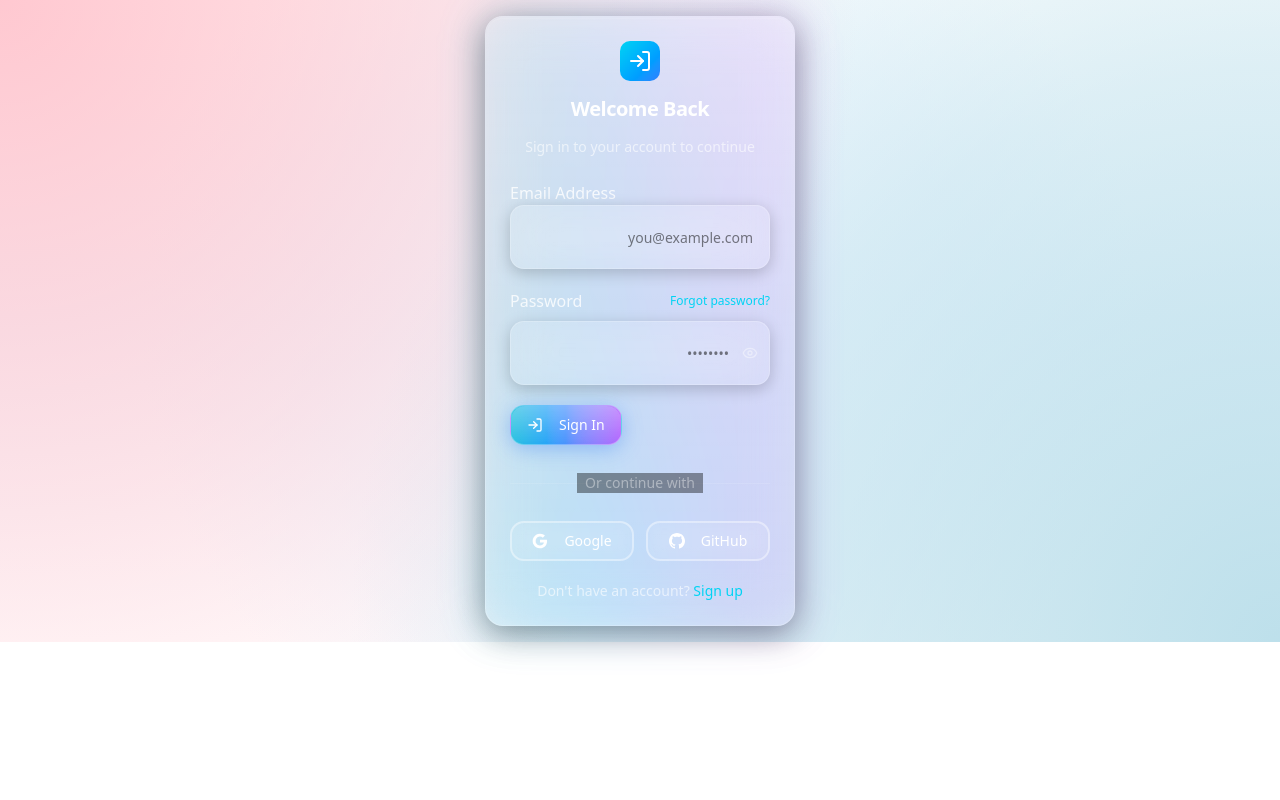
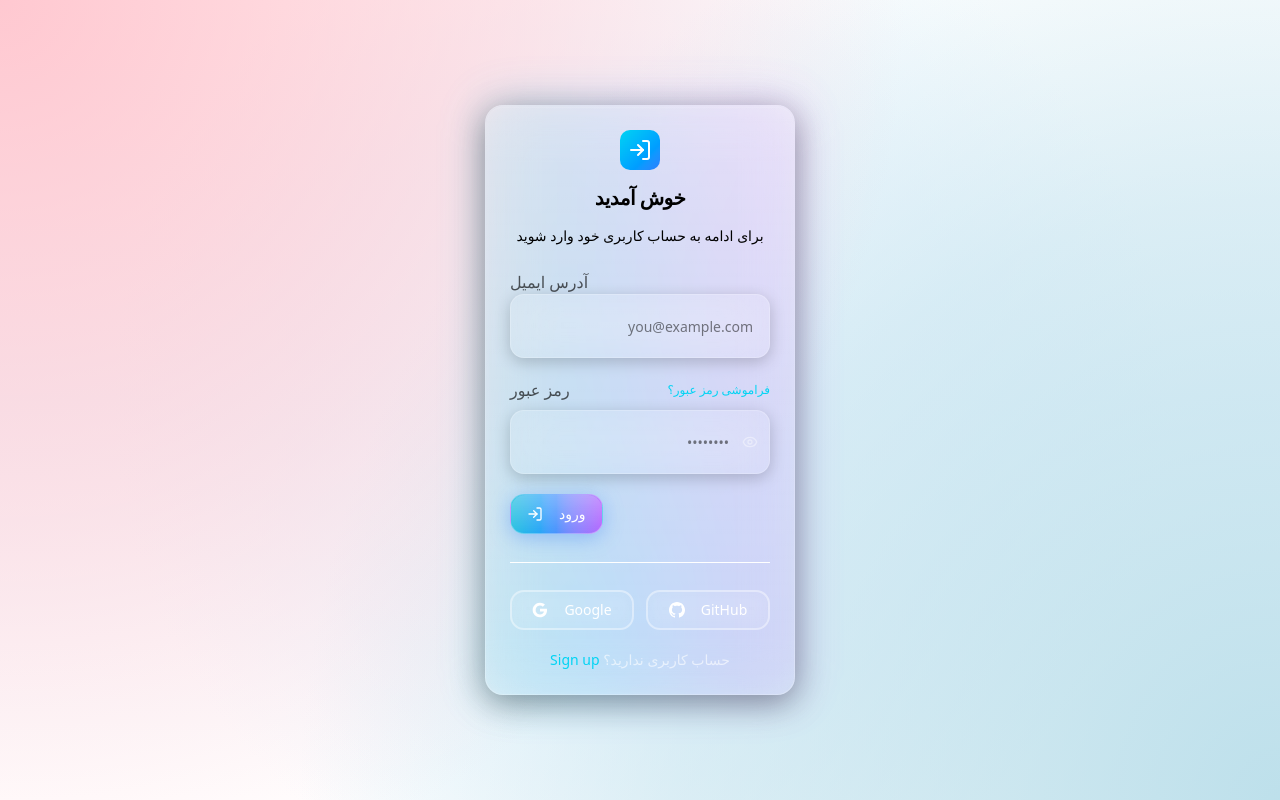
Before and after one commit to mohammadrezagolchehre/MIREA, a Next.js app: page /auth/login in a window 1280 px wide. Built offline with nearby package versions, Linux system fonts and the light colour scheme.

Commit message:
fixing some bugs and turning pages to persian

```diff
--- a/app/auth/forgot-password/page.tsx
+++ b/app/auth/forgot-password/page.tsx
@@ -27,7 +27,9 @@ export default function ForgotPasswordPageBlock() {
   }
 
   return (
-    <div className="min-full py-4 flex items-center justify-center liora-bg px-40">
+    <div className="min-h-screen py-4 flex items-center justify-center liora-bg px-4 sm:px-6 md:px-12 lg:px-40">
+
+
       <GlassCard className="w-full max-w-md">
         {!isSubmitted ? (
           <>
@@ -37,9 +39,9 @@ export default function ForgotPasswordPageBlock() {
                   <Mail className="h-6 w-6 text-white" />
                 </div>
               </div>
-              <GlassCardTitle className="text-2xl">Forgot Password?</GlassCardTitle>
-              <GlassCardDescription>
-                No problem! Enter your email and we&apos;ll send you a link to reset your password.
+              <GlassCardTitle className="text-2xl">بازیابی رمز عبور</GlassCardTitle>
+              <GlassCardDescription className="text-black/65">
+                مشکلی در ورود دارید؟ ایمیل خود را وارد کنید تا لینک بازیابی رمز عبور برای شما ارسال شود.
               </GlassCardDescription>
             </GlassCardHeader>
 
@@ -47,8 +49,8 @@ export default function ForgotPasswordPageBlock() {
               <form onSubmit={handleSubmit} className="space-y-5">
                 {/* Email Input */}
                 <div className="space-y-2">
-                  <Label htmlFor="email" className="text-white/80">
-                    Email Address
+                  <Label htmlFor="email" className="text-black/65 text-right" dir="rtl">
+                    آدرس ایمیل شما
                   </Label>
                   <GlassInput
                     id="email"
@@ -59,8 +61,8 @@ export default function ForgotPasswordPageBlock() {
                     required
                     className="bg-white/5"
                   />
-                  <p className="text-xs text-white/50 mt-1">
-                    We&apos;ll send a password reset link to this email address.
+                  <p className="text-xs text-black/65 mt-1 text-right" dir="rtl">
+                    مطمئن شوید که ایمیل وارد شده صحیح است و به آن دسترسی دارید، زیرا لینک بازیابی به این آدرس ارسال خواهد شد.
                   </p>
                 </div>
 
@@ -69,12 +71,12 @@ export default function ForgotPasswordPageBlock() {
                   {isLoading ? (
                     <>
                       <div className="h-4 w-4 rounded-full border-2 border-white/30 border-t-white animate-spin mr-2" />
-                      Sending...
+                      ... در حال ارسال
                     </>
                   ) : (
                     <>
                       <Send className="h-4 w-4 mr-2" />
-                      Send Reset Link
+                      ارسال لینک بازیابی
                     </>
                   )}
                 </GlassButton>
@@ -99,36 +101,32 @@ export default function ForgotPasswordPageBlock() {
                   <Mail className="h-6 w-6 text-white" />
                 </div>
               </div>
-              <GlassCardTitle className="text-2xl">Check Your Email</GlassCardTitle>
-              <GlassCardDescription>
-                We&apos;ve sent a password reset link to{" "}
-                <span className="font-medium text-white/90">{email}</span>
+              <GlassCardTitle className="text-2xl">ایمیل های خود را چک کنید</GlassCardTitle>
+              <GlassCardDescription className="text-black/65 " >
+                ما ایمیل بازیابی رمز عبورتان را برایتان ارسال کردیم{" "}
+                <span className="font-medium text-black/65 justify-center" >{email}</span>
               </GlassCardDescription>
             </GlassCardHeader>
 
             <GlassCardContent className="space-y-6">
               {/* Success Message */}
               <div className="p-4 rounded-lg bg-green-500/10 border border-green-500/20">
-                <p className="text-sm text-green-400">
-                  Please check your email and follow the instructions to reset your password. The link expires in 24 hours.
+                <p className="text-sm text-green-400" dir="rtl">
+                  لطفاً صندوق ورودی ایمیل خود را بررسی کنید و روی لینک بازیابی رمز عبور کلیک کنید تا یک رمز عبور جدید تنظیم کنید. اگر ایمیل را دریافت نکردید، ممکن است در پوشه اسپم یا هرزنامه باشد.
                 </p>
               </div>
 
               {/* Helpful Tips */}
-              <div className="space-y-3">
-                <h3 className="text-sm font-medium text-white/80">Didn&apos;t receive the email?</h3>
+              <div className="space-y-3" dir="rtl">
+                <h3 className="text-sm font-medium text-white/80">ایمیل دریافت نکردید؟</h3>
                 <ul className="space-y-2 text-xs text-white/60">
                   <li className="flex gap-2">
                     <span className="text-cyan-400">•</span>
-                    <span>Check your spam or junk folder</span>
+                    <span>پوشه اسپم یا هرزنامه را بررسی کنید.</span>
                   </li>
                   <li className="flex gap-2">
                     <span className="text-cyan-400">•</span>
-                    <span>Make sure you entered the correct email address</span>
-                  </li>
-                  <li className="flex gap-2">
-                    <span className="text-cyan-400">•</span>
-                    <span>Try using a different email address if you have one on file</span>
+                    <span>مطمئن شوید که ایمیل درست را وارد کرده اید.</span>
                   </li>
                 </ul>
               </div>
@@ -141,7 +139,7 @@ export default function ForgotPasswordPageBlock() {
                   className="flex-1"
                   onClick={handleBack}
                 >
-                  Try Different Email
+                  از اول شروع کنید
                 </GlassButton>
                 <GlassButton
                   type="button"
@@ -153,14 +151,14 @@ export default function ForgotPasswordPageBlock() {
                   {isLoading ? (
                     <div className="h-4 w-4 rounded-full border-2 border-white/30 border-t-white animate-spin" />
                   ) : (
-                    "Resend Email"
+                    "ارسال مجدد ایمیل"
                   )}
                 </GlassButton>
               </div>
 
               {/* Contact Support */}
-              <p className="text-center text-xs text-white/50 pt-4 border-t border-white/10">
-                Still need help?{" "}
+              <p className="text-center text-xs text-white/50 pt-4 border-t border-white/10" dir="rtl">
+                همچنان به کمک نیاز دارید؟{" "}
                 <a href="#" className="text-cyan-400 hover:text-cyan-300 transition-colors">
                   Contact support
                 </a>
--- a/app/auth/login/page.tsx
+++ b/app/auth/login/page.tsx
@@ -25,7 +25,9 @@ export default function LoginPageBlock() {
   }
 
   return (
-    <div className="min-full py-4 flex items-center justify-center liora-bg px-4">
+    <div className="min-h-screen py-4 flex items-center justify-center liora-bg px-4 sm:px-6 md:px-12 lg:px-40">
+
+
       <GlassCard className="w-full max-w-md">
         <GlassCardHeader className="space-y-2 text-center">
           <div className="flex justify-center mb-2">
@@ -33,16 +35,16 @@ export default function LoginPageBlock() {
               <LogIn className="h-6 w-6 text-white" />
             </div>
           </div>
-          <GlassCardTitle className="text-xl">Welcome Back</GlassCardTitle>
-          <GlassCardDescription>Sign in to your account to continue</GlassCardDescription>
+          <GlassCardTitle className="text-xl text-black">خوش آمدید</GlassCardTitle>
+          <GlassCardDescription className="text-black">برای ادامه به حساب کاربری خود وارد شوید</GlassCardDescription>
         </GlassCardHeader>
 
         <GlassCardContent>
           <form onSubmit={handleSubmit} className="space-y-5">
             {/* Email Input */}
             <div className="space-y-2">
-              <Label htmlFor="email" className="text-white/80">
-                Email Address
+              <Label htmlFor="email" className="text-black/65" >
+                آدرس ایمیل
               </Label>
               <GlassInput
                 id="email"
@@ -58,15 +60,15 @@ export default function LoginPageBlock() {
             {/* Password Input */}
             <div className="space-y-2">
               <div className="flex items-center justify-between">
-                <Label htmlFor="password" className="text-white/80">
-                  Password
+                <Label htmlFor="password" className="text-black/65 text-right ">
+                  رمز عبور
                 </Label>
 
                 <a
                   onClick={() => router.push("/auth/forgot-password")}
                   className="text-xs text-cyan-400 hover:text-cyan-300 transition-colors"
                 >
-                  Forgot password?
+                  فراموشی رمز عبور؟
                 </a>
 
 
@@ -95,12 +97,12 @@ export default function LoginPageBlock() {
               {isLoading ? (
                 <>
                   <div className="h-4 w-4 rounded-full border-2 border-white/30 border-t-white animate-spin mr-2" />
-                  Signing in...
+                  ... درحال ورود
                 </>
               ) : (
                 <>
                   <LogIn className="h-4 w-4 mr-2" />
-                  Sign In
+                  ورود
                 </>
               )}
             </GlassButton>
@@ -108,10 +110,7 @@ export default function LoginPageBlock() {
             {/* Divider */}
             <div className="relative py-2">
               <div className="absolute inset-0 flex items-center">
-                <div className="w-full border-t border-white/10" />
-              </div>
-              <div className="relative flex justify-center text-sm">
-                <span className="bg-black/40 px-2 text-white/40">Or continue with</span>
+                <div className="w-full border-t border-white" />
               </div>
             </div>
 
@@ -147,9 +146,9 @@ export default function LoginPageBlock() {
             </div>
 
             {/* Sign Up Link */}
-            <p className="text-center text-sm text-white/60">
-              Don&apos;t have an account?{" "}
-              <a href="#" className="text-cyan-400 hover:text-cyan-300 transition-colors font-medium">
+            <p className="text-center text-sm text-white/60" dir="rtl">
+              حساب کاربری ندارید؟{" "}
+              <a onClick={() => router.push("/auth/signup")} className="text-cyan-400 hover:text-cyan-300 transition-colors font-medium">
                 Sign up
               </a>
             </p>
--- a/app/auth/signup/page.tsx
+++ b/app/auth/signup/page.tsx
@@ -7,6 +7,7 @@ import { GlassInput } from "@/components/ui/glass-input"
 import { GlassButton } from "@/components/ui/glass-button"
 import { GlassCheckbox } from "@/components/glass-checkbox"
 import { Label } from "@radix-ui/react-label"
+import { useRouter } from "next/navigation"
 
 interface ValidationRules {
   minLength: boolean
@@ -26,6 +27,7 @@ export default function SignupPageBlock() {
   const [confirmPassword, setConfirmPassword] = useState("")
   const [agreeToTerms, setAgreeToTerms] = useState(false)
   const [isLoading, setIsLoading] = useState(false)
+  const router = useRouter()
 
   const validatePassword = (pwd: string): ValidationRules => ({
     minLength: pwd.length >= 8,
@@ -51,7 +53,9 @@ export default function SignupPageBlock() {
   }
 
   return (
-    <div className="min-full py-4 flex items-center justify-center liora-bg px-4">
+    <div className="min-h-screen py-4 flex items-center justify-center liora-bg px-4 sm:px-6 md:px-12 lg:px-40">
+
+
       <GlassCard className="w-full max-w-md">
         <GlassCardHeader className="space-y-2 text-center">
           <div className="flex justify-center mb-2">
@@ -59,8 +63,8 @@ export default function SignupPageBlock() {
               <UserPlus className="h-6 w-6 text-white" />
             </div>
           </div>
-          <GlassCardTitle className="text-2xl">Create Account</GlassCardTitle>
-          <GlassCardDescription>Join us today and get started</GlassCardDescription>
+          <GlassCardTitle className="text-2xl">ساخت حساب کاربری</GlassCardTitle>
+          <GlassCardDescription className="text-black/65" dir="rtl">یه چیزی مینویسم اینجا!</GlassCardDescription>
         </GlassCardHeader>
 
         <GlassCardContent>
@@ -68,29 +72,29 @@ export default function SignupPageBlock() {
             {/* Name Fields */}
             <div className="grid grid-cols-2 gap-3">
               <div className="space-y-2">
-                <Label htmlFor="firstName" className="text-white/80">
-                  First Name
+                <Label htmlFor="lastName" className="text-black/65">
+                  نام خانوادگی
                 </Label>
                 <GlassInput
-                  id="firstName"
+                  id="lastName"
                   type="text"
-                  placeholder="John"
-                  value={firstName}
-                  onChange={(e) => setFirstName(e.target.value)}
+                  placeholder="محبعلی"
+                  value={lastName}
+                  onChange={(e) => setLastName(e.target.value)}
                   required
                   className="bg-white/5"
                 />
               </div>
               <div className="space-y-2">
-                <Label htmlFor="lastName" className="text-white/80">
-                  Last Name
+                <Label htmlFor="firstName" className="text-black/65">
+                  نام
                 </Label>
                 <GlassInput
-                  id="lastName"
+                  id="firstName"
                   type="text"
-                  placeholder="Doe"
-                  value={lastName}
-                  onChange={(e) => setLastName(e.target.value)}
+                  placeholder="آرمان"
+                  value={firstName}
+                  onChange={(e) => setFirstName(e.target.value)}
                   required
                   className="bg-white/5"
                 />
@@ -99,8 +103,8 @@ export default function SignupPageBlock() {
 
             {/* Email Input */}
             <div className="space-y-2">
-              <Label htmlFor="email" className="text-white/80">
-                Email Address
+              <Label htmlFor="email" className="text-black/65">
+                آدرس ایمیل
               </Label>
               <GlassInput
                 id="email"
@@ -115,8 +119,8 @@ export default function SignupPageBlock() {
 
             {/* Password Input */}
             <div className="space-y-2">
-              <Label htmlFor="password" className="text-white/80">
-                Password
+              <Label htmlFor="password" className="text-black/65">
+                رمز عبور
               </Label>
               <div className="relative">
                 <GlassInput
@@ -139,21 +143,21 @@ export default function SignupPageBlock() {
               {/* Password Strength Indicator */}
               {password.length > 0 && (
                 <div className="space-y-2 p-3 rounded-lg bg-white/5 border border-white/10">
-                  <p className="text-xs font-medium text-white/60 mb-2">Password requirements:</p>
-                  <div className="grid grid-cols-2 gap-1.5">
+                  <p className="text-xs font-medium text-black/60 mb-2" dir="rtl">رمز عبور باید شامل:</p>
+                  <div className="grid grid-cols-2 gap-1.5" dir="rtl">
                     {[
-                      { key: "minLength", label: "8+ characters" },
-                      { key: "hasUpperCase", label: "Uppercase letter" },
-                      { key: "hasLowerCase", label: "Lowercase letter" },
-                      { key: "hasNumber", label: "Number" },
-                      { key: "hasSpecial", label: "Special character" },
+                      { key: "minLength", label: "بیشتر از 8 کاراکتر" },
+                      { key: "hasUpperCase", label: "دارای حروف یزرگ" },
+                      { key: "hasLowerCase", label: "دارای حروف کوچک" },
+                      { key: "hasNumber", label: "اعداد" },
+                      { key: "hasSpecial", label: "استفاده از حروف خاص" },
                     ].map((rule) => (
                       <div key={rule.key} className="flex items-center gap-1.5">
                         <div className={`h-1.5 w-1.5 rounded-full transition-colors ${
                           validation[rule.key as keyof ValidationRules] ? "bg-green-400" : "bg-white/20"
                         }`} />
                         <span className={`text-xs transition-colors ${
-                          validation[rule.key as keyof ValidationRules] ? "text-green-400" : "text-white/40"
+                          validation[rule.key as keyof ValidationRules] ? "text-green-400" : "text-black/65"
                         }`}>
                           {rule.label}
                         </span>
@@ -166,8 +170,8 @@ export default function SignupPageBlock() {
 
             {/* Confirm Password */}
             <div className="space-y-2">
-              <Label htmlFor="confirmPassword" className="text-white/80">
-                Confirm Password
+              <Label htmlFor="confirmPassword" className="text-black/65">
+                تکرار رمز عبور
               </Label>
               <div className="relative">
                 <GlassInput
@@ -202,7 +206,7 @@ export default function SignupPageBlock() {
                   setAgreeToTerms(checked)
                 }
               }} />
-              <Label htmlFor="terms" className="text-white/70 cursor-pointer text-sm leading-tight">
+              <Label htmlFor="terms" className="text-black/65 cursor-pointer text-sm leading-tight">
                 I agree to the{" "}
                 <a href="#" className="text-cyan-400 hover:text-cyan-300 transition-colors">
                   Terms of Service
@@ -224,20 +228,20 @@ export default function SignupPageBlock() {
               {isLoading ? (
                 <>
                   <div className="h-4 w-4 rounded-full border-2 border-white/30 border-t-white animate-spin mr-2" />
-                  Creating account...
+                  ... درحال ساخت حساب
                 </>
               ) : (
                 <>
                   <UserPlus className="h-4 w-4 mr-2" />
-                  Sign Up
+                  ساخت حساب کاربری
                 </>
               )}
             </GlassButton>
 
             {/* Sign In Link */}
-            <p className="text-center text-sm text-white/60">
-              Already have an account?{" "}
-              <a href="#" className="text-cyan-400 hover:text-cyan-300 transition-colors font-medium">
+            <p className="text-center text-sm text-black/65" dir="rtl">
+              از قبل ثبت نام کرده اید؟{" "}
+              <a onClick={() => router.push("/auth/login")} className="text-cyan-400 hover:text-cyan-300 transition-colors font-medium">
                 Sign in
               </a>
             </p>
```
